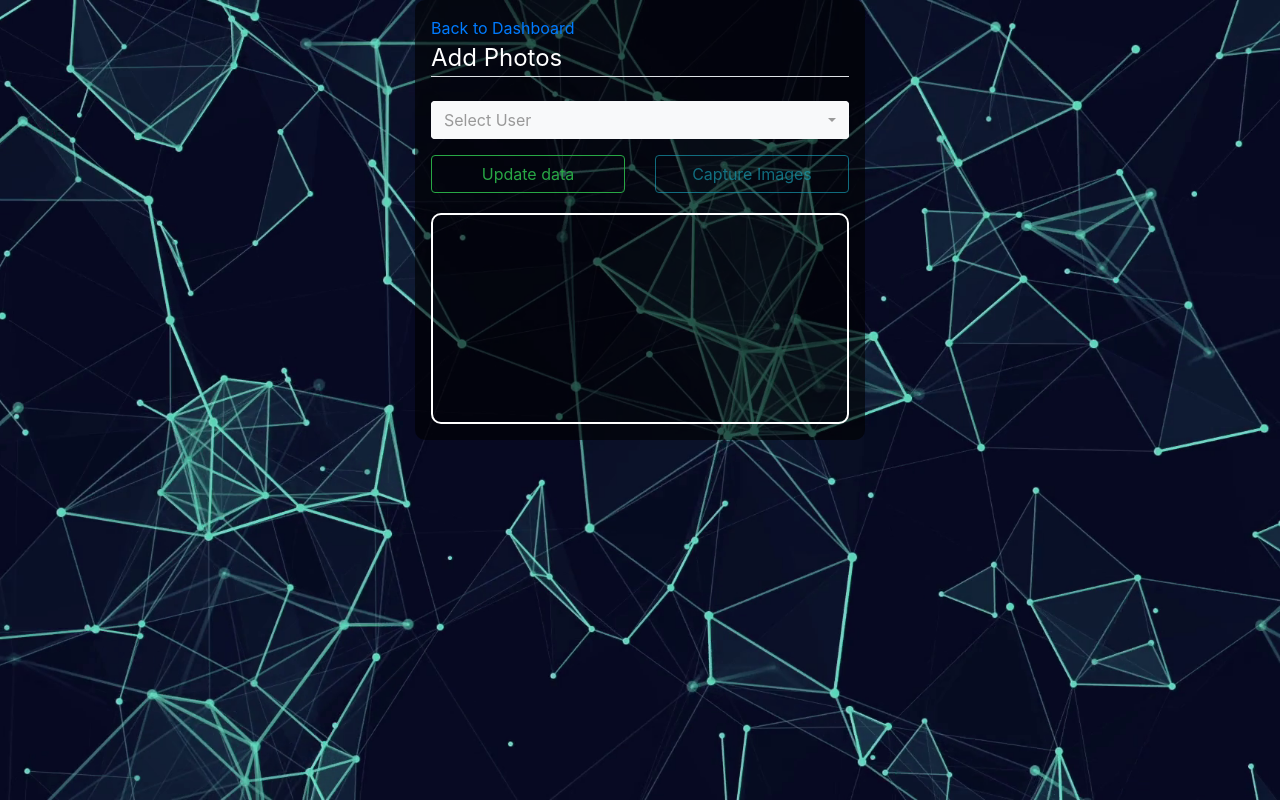
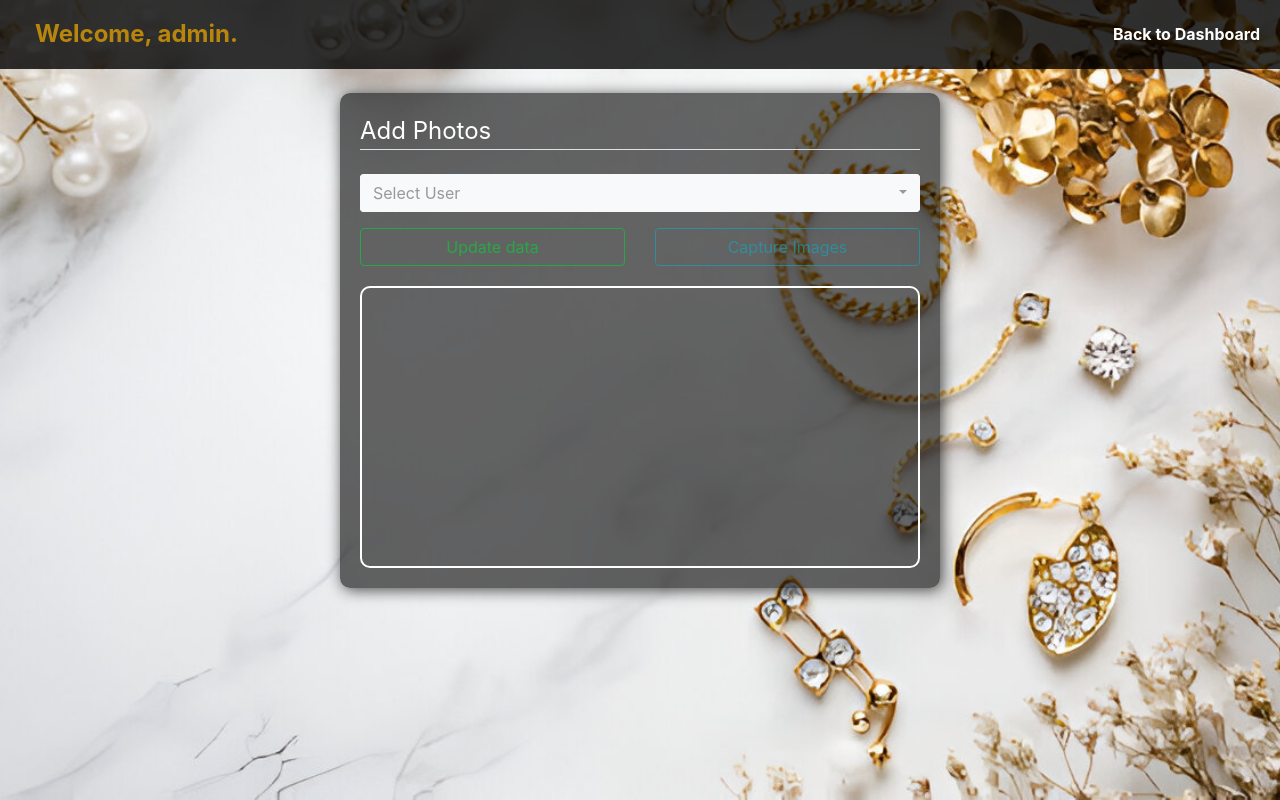
Before and after one commit to bhavin108/Django-In-Out-Face-Recognition, a Django app: page /add_photos/ in a window 1280 px wide. Run offline with Django 3.2, Linux system fonts and the light colour scheme; the first user in the database is signed in; data comes from the database, SQL or seed files in the repository; some libraries are stand-ins or nearby versions.

Commit message:
cosmatic changes home.html:prediction message color white from green, base.html added for favicon for all pages git ignore : face_recognition_data folder ignored addphotos.html : style added and back image changed

```diff
--- a/recognition/templates/recognition/add_photos.html
+++ b/recognition/templates/recognition/add_photos.html
@@ -12,8 +12,68 @@
 
     <style>
         body {
-            background: url('{% static "recognition/img/bg_image.png" %}') no-repeat center center fixed;
+            background: url('{% static "recognition/img/home.jpeg"%}') no-repeat center center fixed;
             background-size: cover;
+            font-family: -apple-system, BlinkMacSystemFont, "Segoe UI", Roboto, "Helvetica Neue", Arial, sans-serif, "Apple Color Emoji", "Segoe UI Emoji", "Segoe UI Symbol";
+            margin: 0;
+            padding: 0;
+        }
+
+        header {
+            background-color: rgba(0, 0, 0, 0.8);
+            padding: 20px 20px;
+        }
+
+        nav {
+            display: flex;
+            justify-content: space-between;
+            align-items: center;
+        }
+
+        .nav-left h3 {
+            color: #b8860b;
+            margin: 0;
+            font-size: 1.5em;
+            align-items: center;
+            text-align: center;
+        }
+
+
+        h3 {
+            color: #b8860b;
+            font-size: 28px;
+            font-weight: bold;
+            margin-bottom: 10px;
+        }
+
+        .nav-right ul {
+            list-style: none;
+            margin: 0;
+            padding: 0;
+            display: flex;
+            align-items: center;
+        }
+
+        .nav-right ul li a {
+            color: white;
+            text-decoration: none;
+            font-weight: bold;
+            transition: opacity 0.3s ease;
+        }
+
+        .nav-right ul li a:hover {
+            opacity: 0.7;
+        }
+
+        /* Container Styling */
+        .container {
+            background: rgba(0, 0, 0, 0.6);
+            padding: 20px;
+            margin: 1.5em auto;
+            color: #fff;
+            border-radius: 10px;
+            max-width: 600px;
+            box-shadow: 2px 2px 15px rgba(0, 0, 0, 0.7);
         }
         #video {
             display: block;
@@ -26,24 +86,28 @@
             -webkit-transform: scaleX(-1);
         }
 
-        .container {
-            background: rgba(0, 0, 0, 0.6);
-            padding: 1em;
-            color: #fff;
-            border-radius: 10px;
-            margin: auto;
-            max-width: 450px;
-        }
         #status-message {
             margin-top: 20px;
         }
     </style>
 </head>
 <body>
+    <header>
+        <nav>
+            <div class="nav-left ">
+                <div class="col-12">
+                    <h3 class="text-center">Welcome, admin.</h3>
+                </div>
+            </div>
+            <div class="nav-right">
+                <ul>
+                    <li><a href="{% url 'dashboard' %}" id="back-link" class="text-left disabled" none;>Back to Dashboard</a></li>
+                </ul>
+            </div>
 
+        </nav>
+    </header>
 <div class="container">
-    <a href="{% url 'dashboard' %}" id="back-link" class="text-left disabled" none;>Back to Dashboard</a>
-
     <form method="POST" id="capture-form">
         {% csrf_token %}
         <fieldset class="form-group">
--- a/recognition/templates/recognition/home.html
+++ b/recognition/templates/recognition/home.html
@@ -135,7 +135,7 @@
         #prediction {
             font-size: 18px;
             font-weight: bold;
-            color: green;
+            color: white;
             margin-top: 10px;
         }
 
--- a/recognition/templates/recognition/train.html
+++ b/recognition/templates/recognition/train.html
@@ -13,7 +13,7 @@
 
     <style>
       body {
-        background: url('{% static "recognition/img/bg_image.png" %}') no-repeat center center fixed;
+        background: url('{% static "recognition/img/home.png" %}') no-repeat center center fixed;
         background-size: cover;
       }
 
```
Also changed, not shown: recognition/templates/recognition/base.html (added, +15 -0 lines), db.sqlite3, recognition/static/recognition/img/favicon.ico (added), 1 other file.
